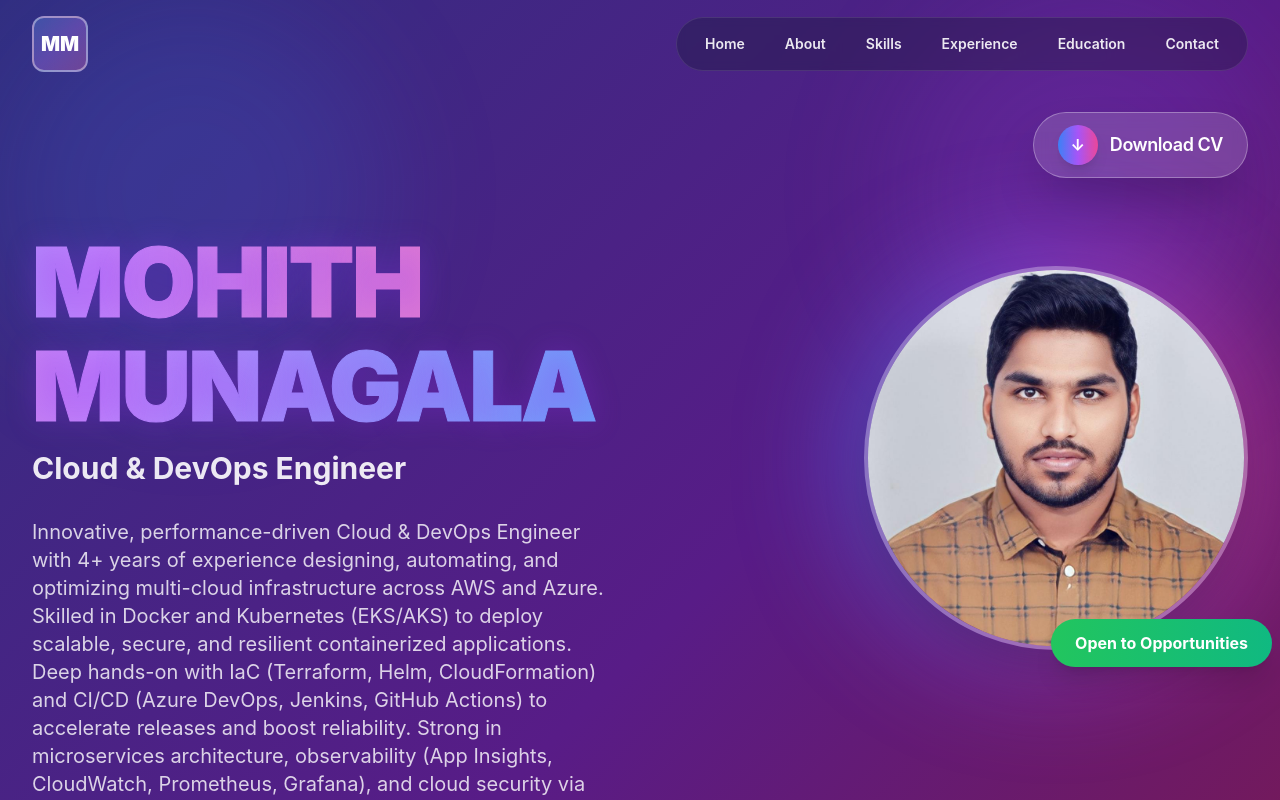
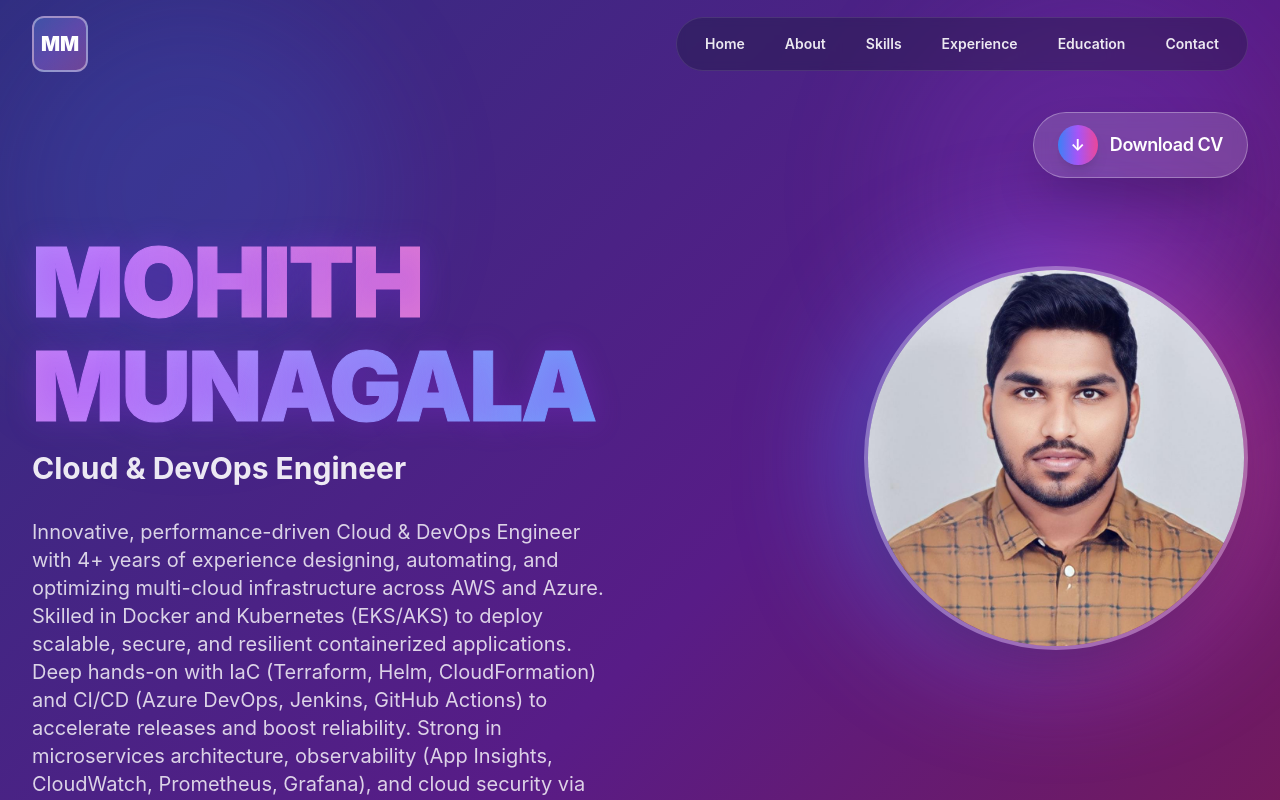
Before and after one commit to reddy771616/Mohith-Munagala-Portfolio, a React (Vite) app: page / in a window 1280 px wide. Shown: the top 800 px of the page. Built offline with nearby package versions, Linux system fonts and the light colour scheme.

Commit message:
Remove open to opportunities badge

```diff
--- a/src/components/Hero.jsx
+++ b/src/components/Hero.jsx
@@ -106,9 +106,6 @@ const Hero = ({ heroPhoto, professionalSummary, stats }) => {
               </div>
 
               {/* Floating Badge */}
-              <div className="absolute -bottom-6 -right-6 bg-gradient-to-r from-green-500 to-emerald-500 text-white px-6 py-3 rounded-full font-bold shadow-xl animate-float">
-                Open to Opportunities
-              </div>
             </div>
           </div>
         </div>
```
